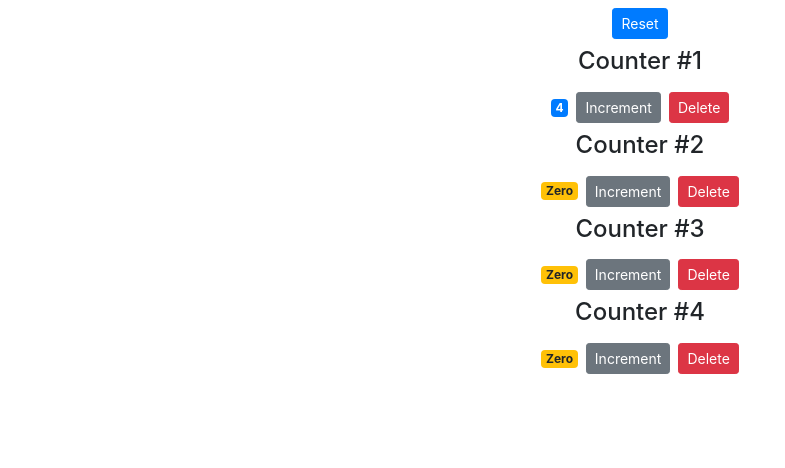
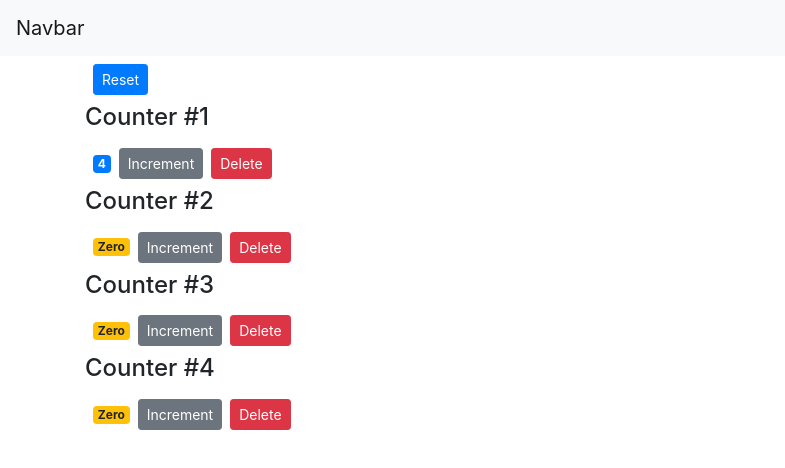
Before and after one commit to lcardoz/counter-app-bootstrap, a React (Create React App) app: page / in a window 1280 px wide. Shown: the top 468 px of the page, without its empty margins (0-785 px from the left). Built offline with nearby package versions, Linux system fonts and the light colour scheme.

Commit message:
created Navbar component with bootstrap classes, need to lift state up to App

```diff
--- a/src/App.js
+++ b/src/App.js
@@ -1,13 +1,17 @@
-import logo from './logo.svg';
+import React from 'react';
+import Navbar from './components/Navbar';
+import Counters from './components/Counters';
 import './App.css';
-import Counters from './components/Counters';
 
 function App() {
   return (
-    <div className="App">
-      <Counters />
-    </div>
-  );
+    <>
+      <Navbar />
+      <main className="container">
+        <Counters />
+      </main>
+    </>
+  )
 }
 
 export default App;
--- /dev/null
+++ b/src/components/Navbar.jsx
@@ -0,0 +1,14 @@
+import React from 'react';
+
+const Navbar = () => {
+
+  return (
+    <>
+      <nav className="navbar navbar-light bg-light">
+        <a className="navbar-brand" href="#">Navbar</a>
+      </nav>
+    </>
+  )
+}
+
+export default Navbar;
```
